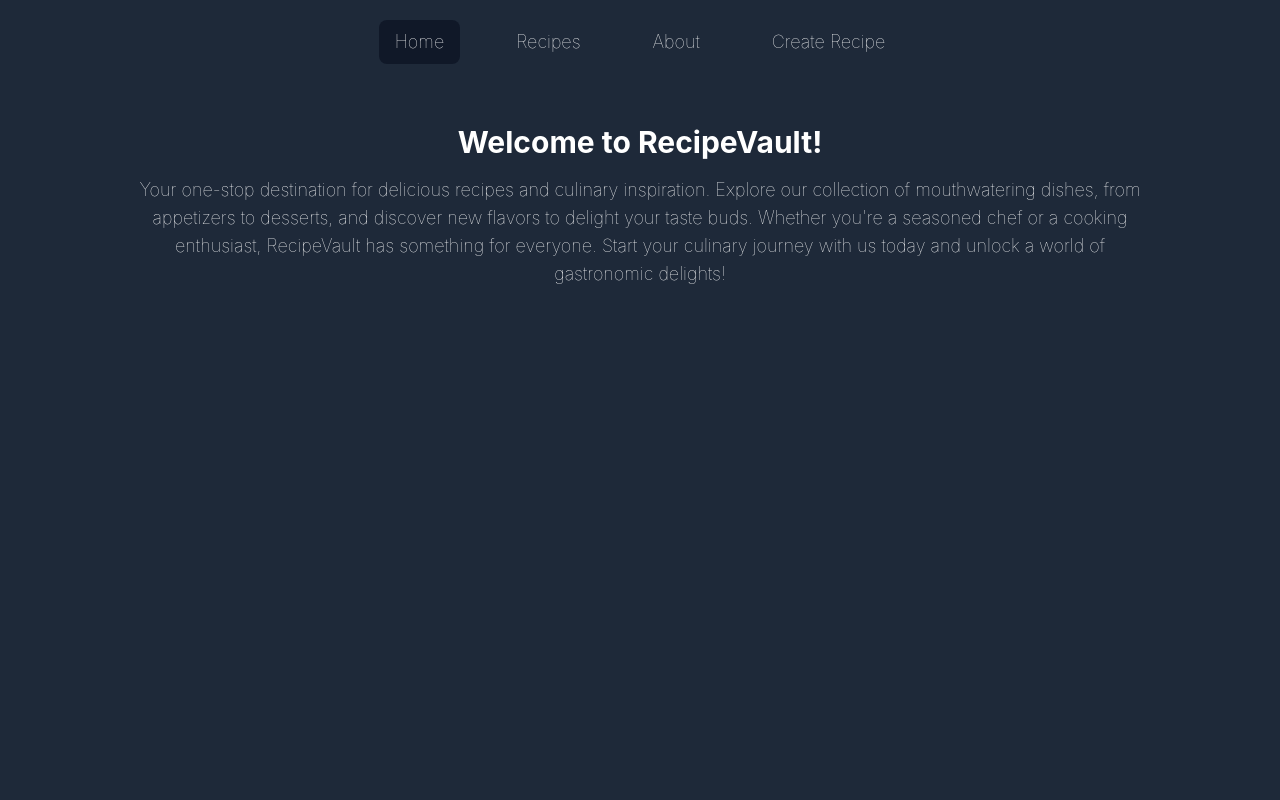
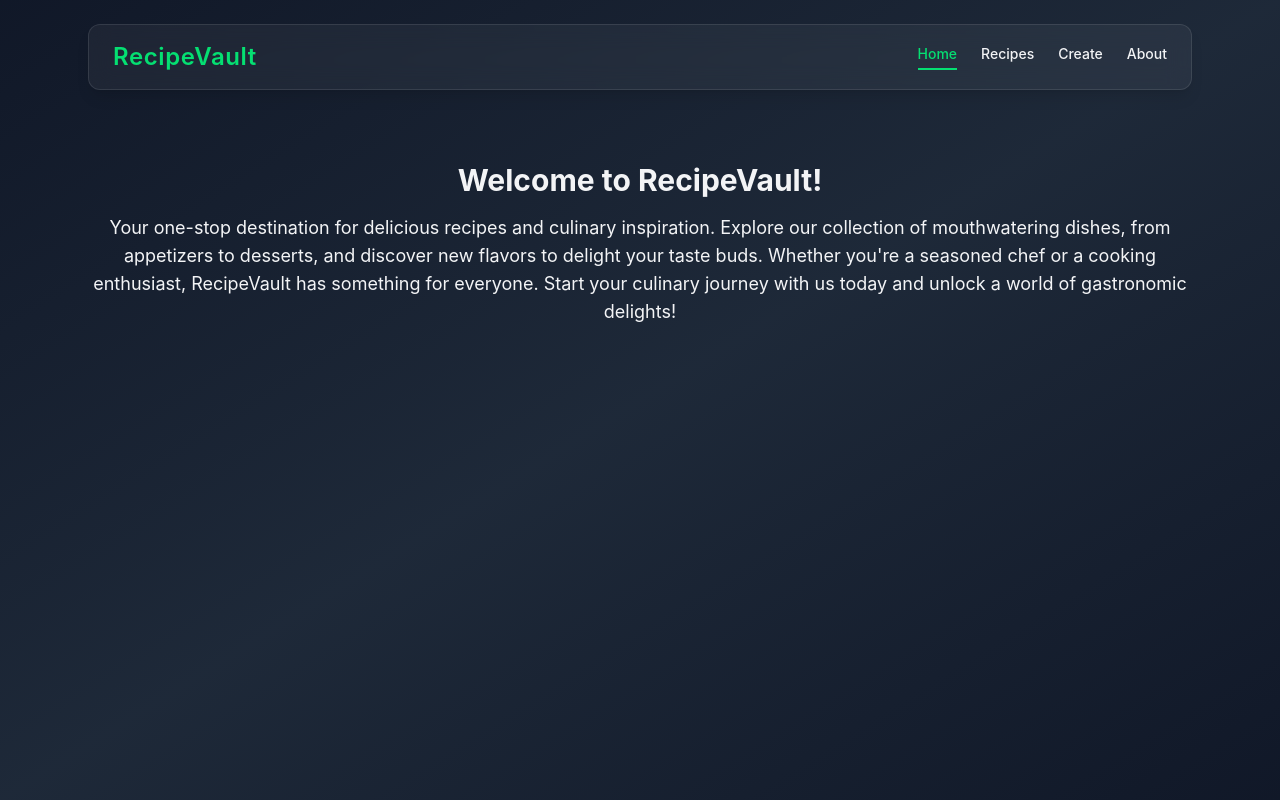
Before and after one commit to AlokKumarYadav2410/recipe-vault, a React (Vite) app: page / in a window 1280 px wide. Built offline with nearby package versions, Linux system fonts and the light colour scheme.

Commit message:
refactor App and Navbar components for improved layout and styling

```diff
--- a/src/App.jsx
+++ b/src/App.jsx
@@ -1,14 +1,18 @@
-import React from 'react'
-import MainRoutes from './routes/mainroutes'
-import Navbar from './components/Navbar'
+import React from "react";
+import MainRoutes from "./routes/mainroutes";
+import Navbar from "./components/Navbar";
 
 const App = () => {
   return (
-    <div className='py-5 px-[10%] bg-gray-800 min-h-screen font-thin text-white' >
-      <Navbar />
-      <MainRoutes />
+    <div className="min-h-screen bg-linear-to-br from-gray-900 via-gray-800 to-gray-900 text-gray-100">
+      <div className="max-w-6xl mx-auto px-6 py-6">
+        <Navbar />
+        <div className="mt-8">
+          <MainRoutes />
+        </div>
+      </div>
     </div>
-  )
-}
+  );
+};
 
-export default App
+export default App;
--- a/src/components/Navbar.jsx
+++ b/src/components/Navbar.jsx
@@ -1,19 +1,61 @@
-import React from 'react'
-import { NavLink } from 'react-router-dom'
+import React from "react";
+import { NavLink } from "react-router-dom";
 
 const Navbar = () => {
-    const activeClass = 'bg-gray-900 px-4 py-2 rounded-lg text-white transition-all duration-300'
-    const notActiveClass = 'text-white px-4 py-2 hover:text-gray-400 transition-all duration-300'
+  return (
+    <nav className="flex flex-col md:flex-row items-center justify-between gap-4 bg-white/5 backdrop-blur-md border border-white/10 rounded-xl px-6 py-4 shadow-lg">
 
-    return (
-        <div className='flex flex-wrap justify-center gap-x-10 text-lg mb-5 items-center' >
-            <NavLink to='/' className={({ isActive }) => isActive ? activeClass : notActiveClass}>Home</NavLink>
-            <NavLink to='/recipes' className={({ isActive }) => isActive ? activeClass : notActiveClass}>Recipes</NavLink>
-            <NavLink to='/about' className={({ isActive }) => isActive ? activeClass : notActiveClass}>About</NavLink>
-            <NavLink to='/create-recipe' className={({ isActive }) => isActive ? activeClass : notActiveClass}>Create Recipe</NavLink>
+      <h1 className="text-2xl font-semibold tracking-wide text-green-400">
+        RecipeVault
+      </h1>
 
-        </div>
-    )
-}
+      <div className="flex gap-6 text-sm font-medium">
+        <NavLink
+          to="/"
+          className={({ isActive }) =>
+            isActive
+              ? "text-green-400 border-b-2 border-green-400 pb-1"
+              : "hover:text-green-400 transition-all duration-300"
+          }
+        >
+          Home
+        </NavLink>
 
-export default Navbar
+        <NavLink
+          to="/recipes"
+          className={({ isActive }) =>
+            isActive
+              ? "text-green-400 border-b-2 border-green-400 pb-1"
+              : "hover:text-green-400 transition-all duration-300"
+          }
+        >
+          Recipes
+        </NavLink>
+
+        <NavLink
+          to="/create-recipe"
+          className={({ isActive }) =>
+            isActive
+              ? "text-green-400 border-b-2 border-green-400 pb-1"
+              : "hover:text-green-400 transition-all duration-300"
+          }
+        >
+          Create
+        </NavLink>
+
+        <NavLink
+          to="/about"
+          className={({ isActive }) =>
+            isActive
+              ? "text-green-400 border-b-2 border-green-400 pb-1"
+              : "hover:text-green-400 transition-all duration-300"
+          }
+        >
+          About
+        </NavLink>
+      </div>
+    </nav>
+  );
+};
+
+export default Navbar;
```
